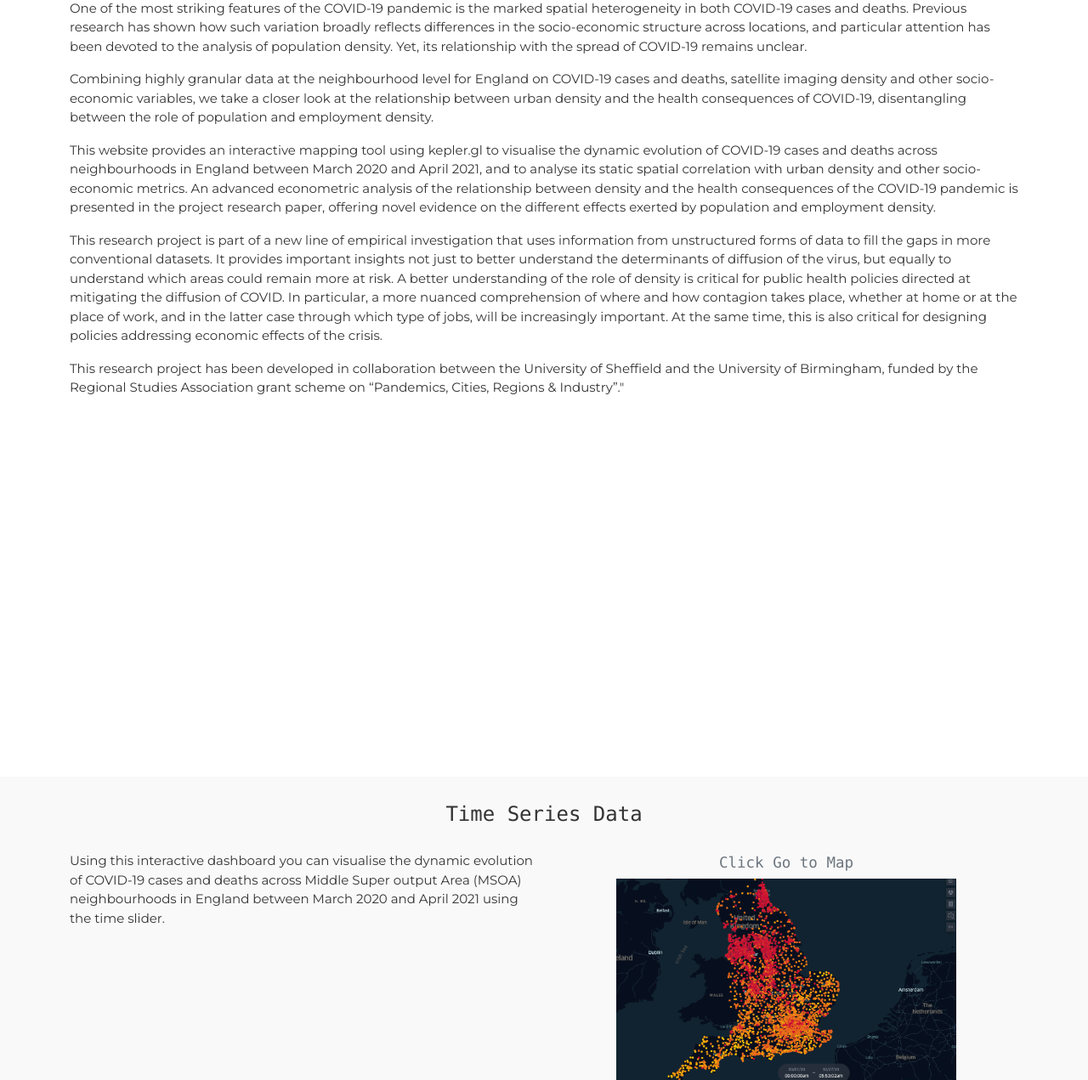
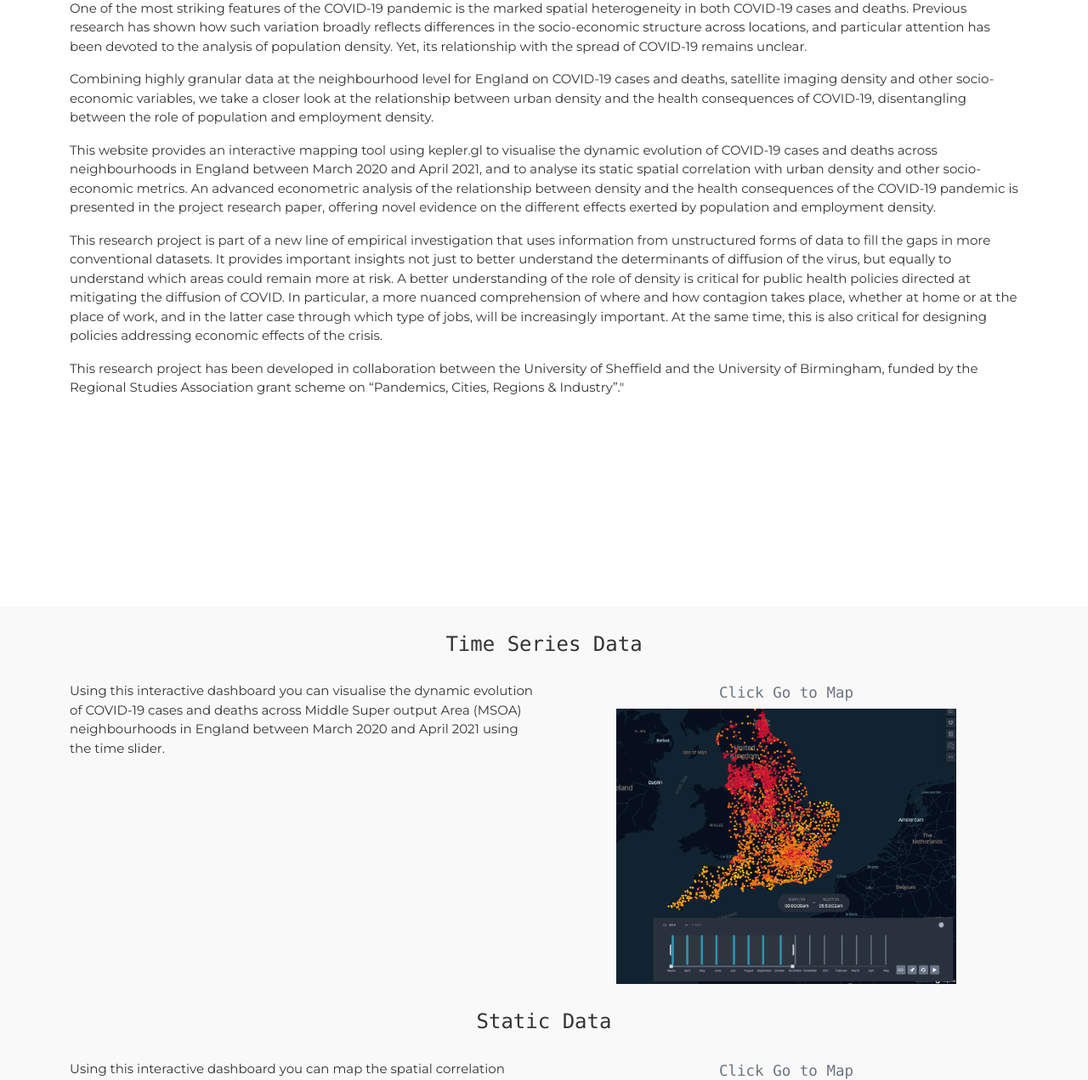
Before and after one commit to Quotennial/sheffield_mapping_frontend, a PHP site: page / in a window 1280 px wide. Shown: the part 359-1630 px from the top of the page at 85% size. Run offline with PHP 8.4, Linux system fonts and the light colour scheme.

Commit message:
format - nearly there!

```diff
--- a/assets/css/style.css
+++ b/assets/css/style.css
@@ -378,7 +378,7 @@ h6 {
     height: 80vh;
     background: #fff;
     padding-top: 450px;
-    padding-bottom: 800px;
+    padding-bottom: 600px;
 }
 
 #hero h1 {
```
